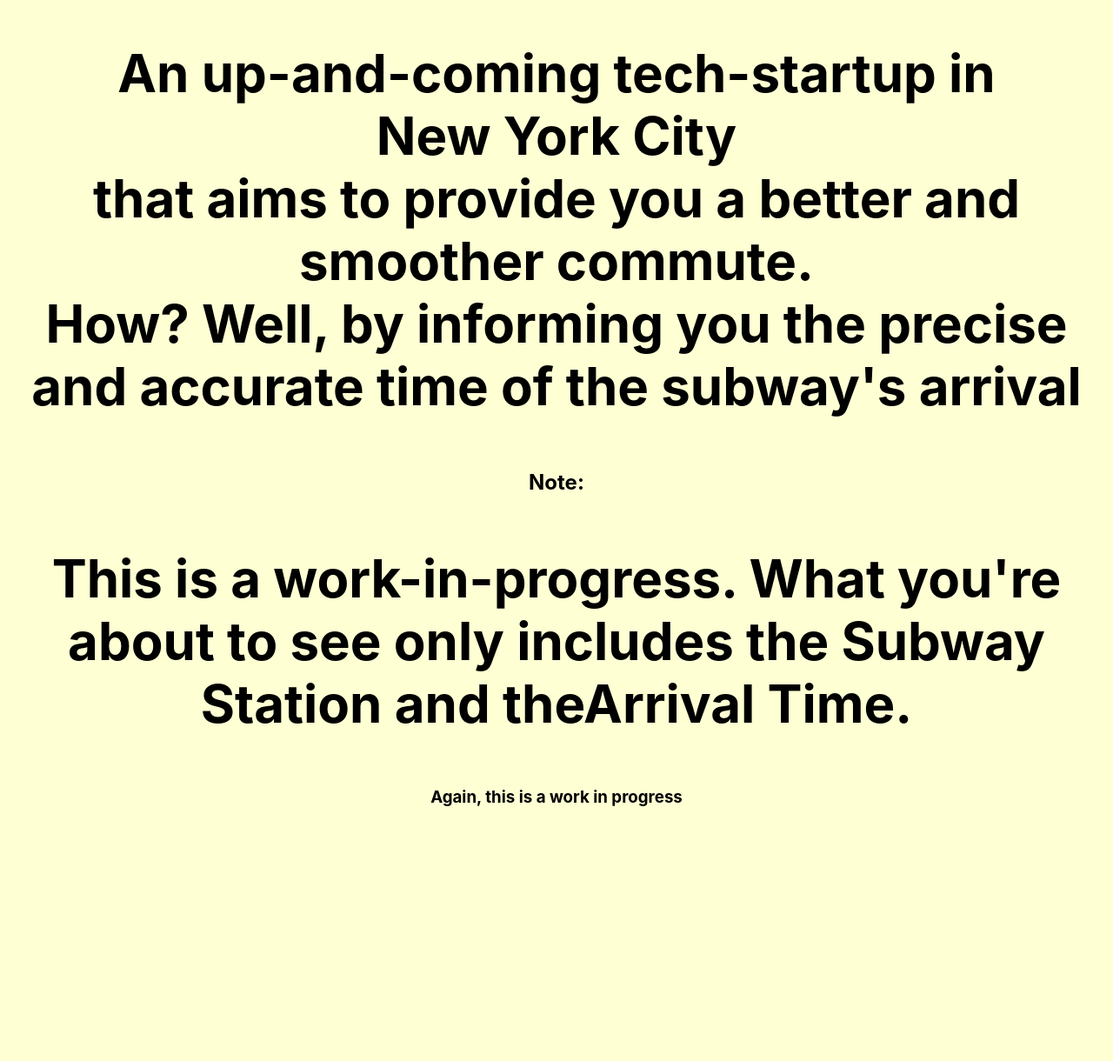
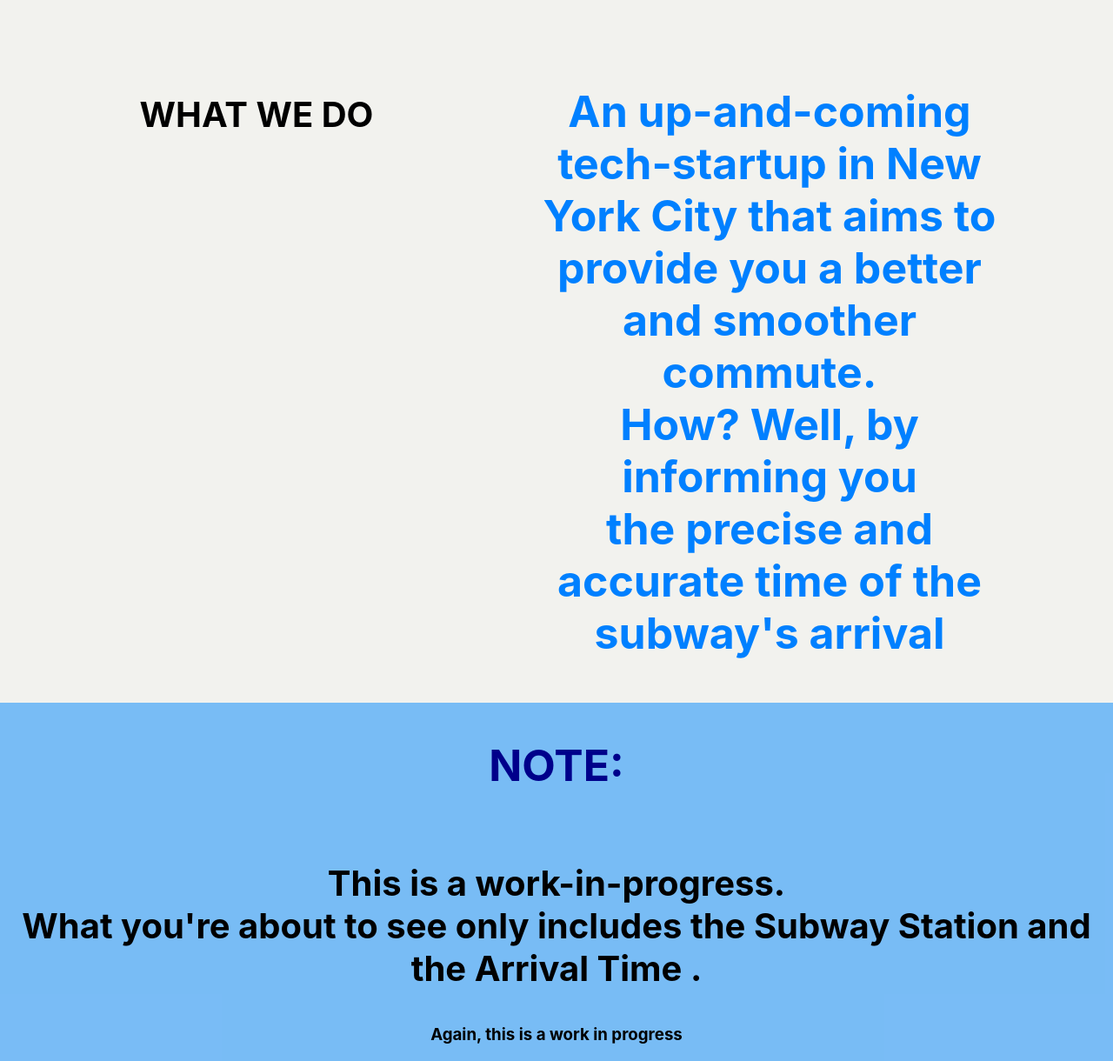
Before and after one commit to omtmana/omtm-phase-2-project, a React (Create React App) app: page / in a window 1280 px wide. Shown: the part 1144-2364 px from the top of the page at 87% size. Before the commit the page ends 2091 px from the top, so only its background shows below. Built offline with nearby package versions, Linux system fonts and the light colour scheme; no server answers.

Commit message:
CSS styles added to Home page

```diff
--- a/src/App.css
+++ b/src/App.css
@@ -23,18 +23,58 @@
 
 .home-head {
   font-size: 4em;
+  color:rgb(255, 255, 255);
   border: 1px black solid;
-  border-radius: 10em;
 }
 
+.home-head:hover {
+  color: rgb(255, 255, 134);
+}
+
+.head-circle {
+  background-color: black;
+  opacity: 90%;
+}
 
 .home-body {
-  font-size: 60px;
+  display: flex;
+  align-items: baseline;
+  padding-right: 1em;
+}
+
+.home-body-text {
+  font-size: 50px;
+  width: 80%;
+  /* padding-left: 5em; */
+  width: 50%;
+  color: #0080FF;
   /* width: 80%; */
+}
+
+.home-body-header {
+  font-size: 40px;
+  width: 50%;
 }
 
 .home-header {
   position: inherit;
+}
+
+.home-main-body {
+  background-color: rgba(1, 135, 253, 0.5);
+  display: flex;
+  flex-direction: column;
+  align-items: center;
+  /* flex-direction: column; */
+}
+
+.body-1 {
+  font-size: 50px;
+  color:darkblue
+}
+
+.body-2 {
+  font-size: 40px;
 }
 
 .subway-station-container {
--- a/src/components/Home.js
+++ b/src/components/Home.js
@@ -7,22 +7,24 @@ const Home = () => {
             <div className="head-circle">
                <h1 className="home-head">OMT</h1>
             </div>
-            <div className="home-body-container">
-
+            <div className="home-body">
+               <h1 className="home-body-header">WHAT WE DO</h1>
+               <h3 className="home-body-text">An up-and-coming tech-startup in New York City
+                  that aims to provide you a better and smoother commute.<br></br>
+                  How? Well, by informing you <br></br>the precise and accurate time of
+                  the subway's arrival
+               </h3>
             </div>
-            <h3 className="home-body">An up-and-coming tech-startup in <br></br> New York City <br></br>
-               that aims to provide you a better and smoother commute.<br></br>
-               How? Well, by informing you the precise and accurate time of
-               the subway's arrival
-            </h3>
          </div>
          <div className="home-main-body">
-            <h2>Note:</h2>
-            <h3 className="home-body">This is a work-in-progress. What you're about to see only
-               includes the <strong>Subway Station</strong> and the
-               <strong>Arrival Time</strong>.
-            </h3>
-            <h3>Again, this is a work in progress</h3>
+            <h2 className="body-1">NOTE:</h2>
+            <div className="home-second-body">
+               <h3 className="body-2">This is a work-in-progress. <br></br> What you're about to see only
+                  includes the <strong>Subway Station </strong> and the
+                  <strong> Arrival Time </strong>.
+               </h3>
+               <h3 className="body-3">Again, this is a work in progress</h3>
+            </div>
          </div>
       </div>
    )
--- a/src/index.css
+++ b/src/index.css
@@ -13,7 +13,7 @@ code {
 }
 
 body {
-  background-color: rgba(255, 255, 0, 0.17);
+  background-color: rgba(181, 181, 160, 0.17);
 }
 
 /* body { */
```
